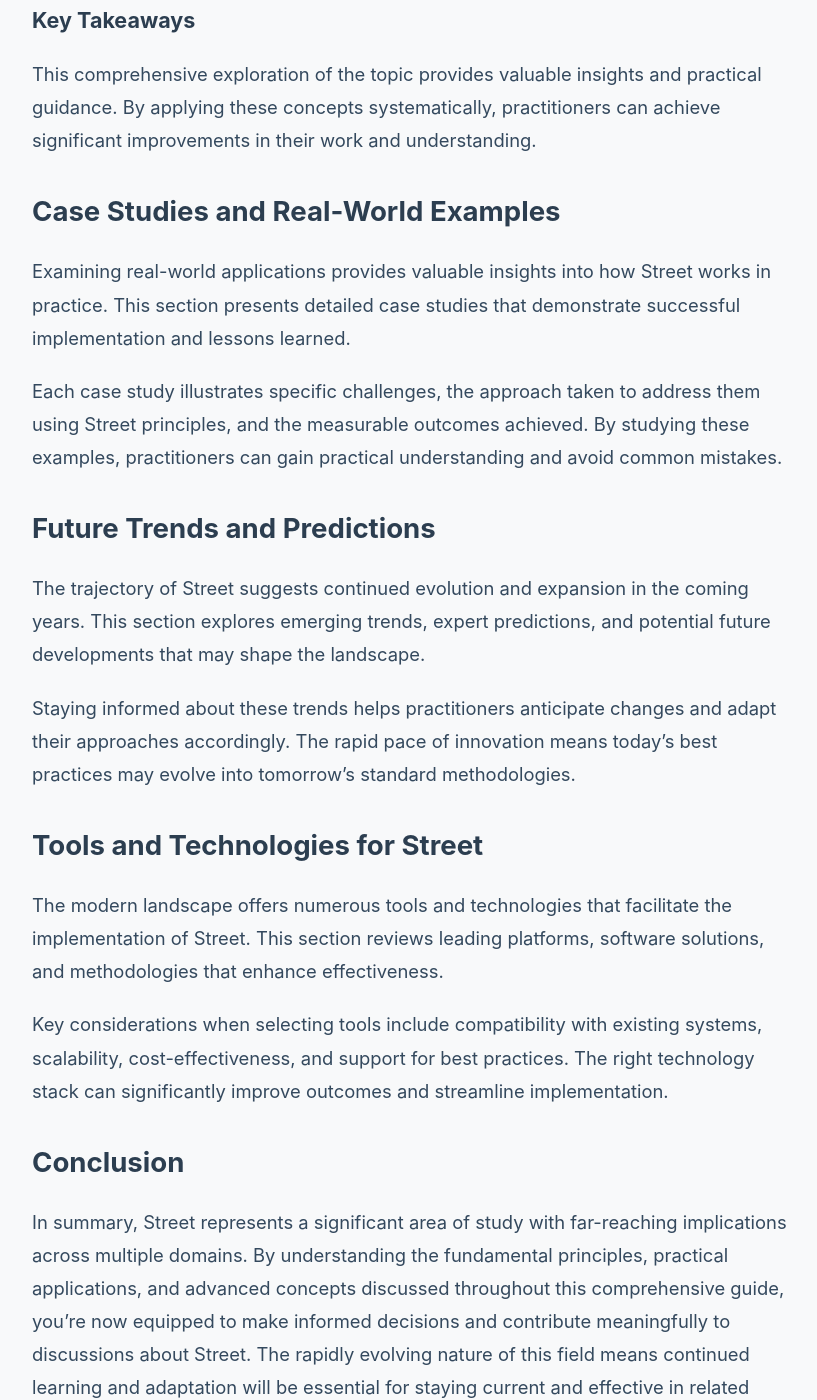
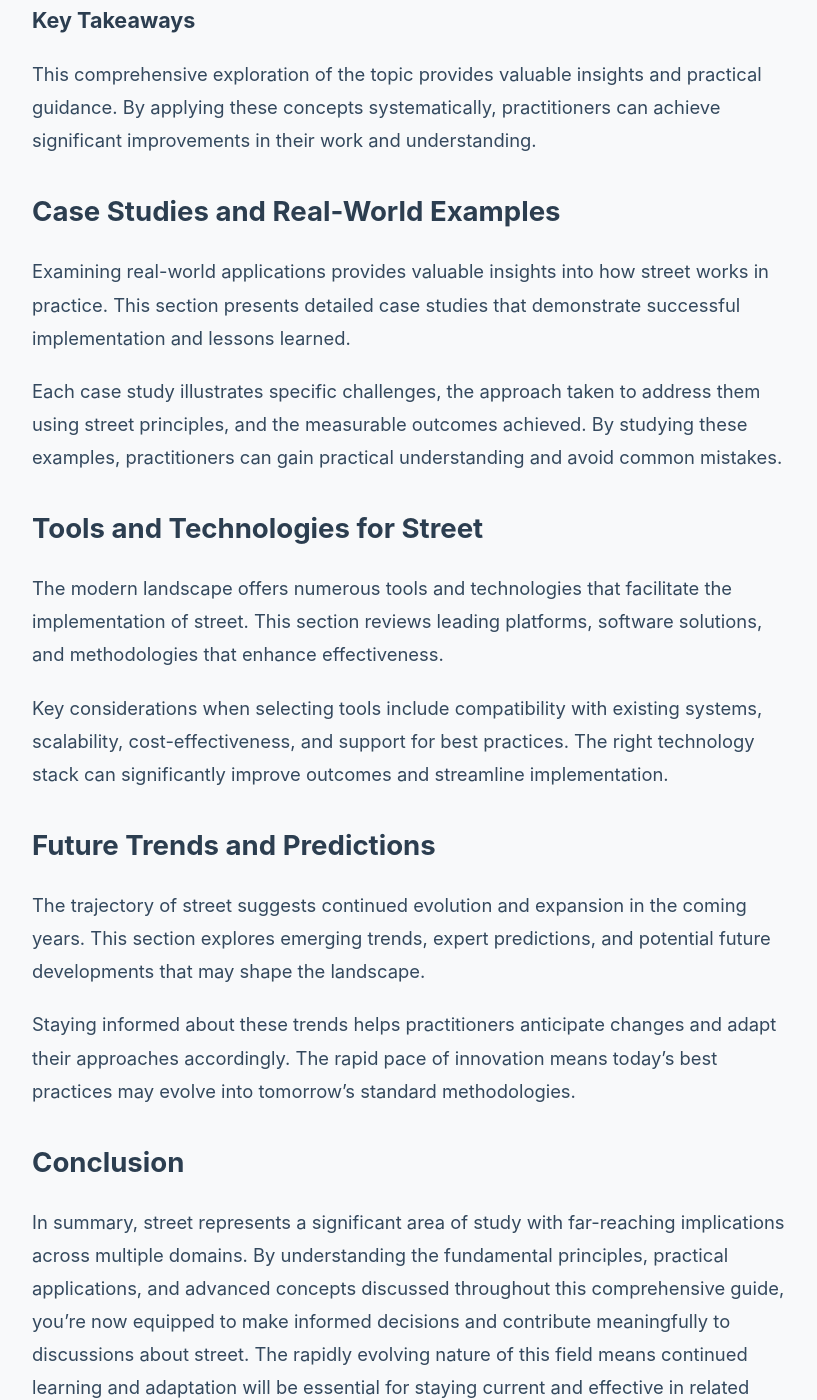
Before and after one commit to Koh84/ai_daily_news, a Jekyll site: the page built from _articles/2026-05-12-street.md, in a window 1280 px wide and 1400 px high, scrolled down 8945 px. Shown: the whole window, without its empty margins (228-1045 px from the left). Built offline with Jekyll 4.4.1, drawn with Linux system fonts in a browser that asks for light colours; some of the changed text lies outside the part shown.

```diff
--- a/_articles/2026-05-12-street.md
+++ b/_articles/2026-05-12-street.md
@@ -6,15 +6,15 @@ author: Editor
 featured_image: /assets/images/articles/street-hero.jpg
 ---
 
-Learn about Street with this comprehensive guide covering fundamentals, practical applications, and advanced techniques.
+Learn about street with this comprehensive guide covering fundamentals, practical applications, and advanced techniques.
 
-This comprehensive guide explores Street in detail, providing actionable insights and current information to help you understand and apply key concepts effectively. Based on thorough research and analysis of the latest developments in this field, this article delivers valuable perspectives for both beginners and experienced practitioners.
+This comprehensive guide explores street in detail, providing actionable insights and current information to help you understand and apply key concepts effectively. Based on thorough research and analysis of the latest developments in this field, this article delivers valuable perspectives for both beginners and experienced practitioners.
 
 ## Key Insights Summary
 
 Streets are public thoroughfares designed for movement and social interaction, often featuring pavements and amenities. Street design prioritizes pedestrians, cyclists, and transit users for safety and livability. Comprehensive guides exist to inform best practices in street design globally.
 
-## The Fundamentals of "Street
+## The Fundamentals of Street
 
 Source: Best Practices - Better Streets - BEST
 Global Street Design Guide (Global Designing Streets Initiative, 2016)
@@ -140,7 +140,7 @@ Understanding the core principles and foundational concepts is essential for bui
 
 This comprehensive exploration of the topic provides valuable insights and practical guidance. By applying these concepts systematically, practitioners can achieve significant improvements in their work and understanding.
 
-## Practical Applications of "Street
+## Practical Applications of Street
 
 Source: Global Street Design Guide
 A. About Streets (Chapters 1-3). The theory of people-centred street design. Understand why streets matter, learn about the processes involved in shaping and implementing great street projects, envision what is possible, and identify what to measure in order to build community and political support for future projects.
@@ -184,26 +184,26 @@ This comprehensive exploration of the topic provides valuable insights and pract
 
 ## Case Studies and Real-World Examples
 
-Examining real-world applications provides valuable insights into how Street works in practice. This section presents detailed case studies that demonstrate successful implementation and lessons learned.
+Examining real-world applications provides valuable insights into how street works in practice. This section presents detailed case studies that demonstrate successful implementation and lessons learned.
 
-Each case study illustrates specific challenges, the approach taken to address them using Street principles, and the measurable outcomes achieved. By studying these examples, practitioners can gain practical understanding and avoid common mistakes.
+Each case study illustrates specific challenges, the approach taken to address them using street principles, and the measurable outcomes achieved. By studying these examples, practitioners can gain practical understanding and avoid common mistakes.
+
+## Tools and Technologies for Street
+
+The modern landscape offers numerous tools and technologies that facilitate the implementation of street. This section reviews leading platforms, software solutions, and methodologies that enhance effectiveness.
+
+Key considerations when selecting tools include compatibility with existing systems, scalability, cost-effectiveness, and support for best practices. The right technology stack can significantly improve outcomes and streamline implementation.
 
 ## Future Trends and Predictions
 
-The trajectory of Street suggests continued evolution and expansion in the coming years. This section explores emerging trends, expert predictions, and potential future developments that may shape the landscape.
+The trajectory of street suggests continued evolution and expansion in the coming years. This section explores emerging trends, expert predictions, and potential future developments that may shape the landscape.
 
 Staying informed about these trends helps practitioners anticipate changes and adapt their approaches accordingly. The rapid pace of innovation means today's best practices may evolve into tomorrow's standard methodologies.
 
-## Tools and Technologies for Street
-
-The modern landscape offers numerous tools and technologies that facilitate the implementation of Street. This section reviews leading platforms, software solutions, and methodologies that enhance effectiveness.
-
-Key considerations when selecting tools include compatibility with existing systems, scalability, cost-effectiveness, and support for best practices. The right technology stack can significantly improve outcomes and streamline implementation.
-
 ## Conclusion
 
-In summary, Street represents a significant area of study with far-reaching implications across multiple domains. By understanding the fundamental principles, practical applications, and advanced concepts discussed throughout this comprehensive guide, you're now equipped to make informed decisions and contribute meaningfully to discussions about Street. The rapidly evolving nature of this field means continued learning and adaptation will be essential for staying current and effective in related endeavors.
+In summary, street represents a significant area of study with far-reaching implications across multiple domains. By understanding the fundamental principles, practical applications, and advanced concepts discussed throughout this comprehensive guide, you're now equipped to make informed decisions and contribute meaningfully to discussions about street. The rapidly evolving nature of this field means continued learning and adaptation will be essential for staying current and effective in related endeavors.
 
 ## Additional Resources
 
-For more information on Street, consult reputable sources and stay updated with the latest developments in this evolving field.
+For more information on street, consult reputable sources and stay updated with the latest developments in this evolving field.
```
